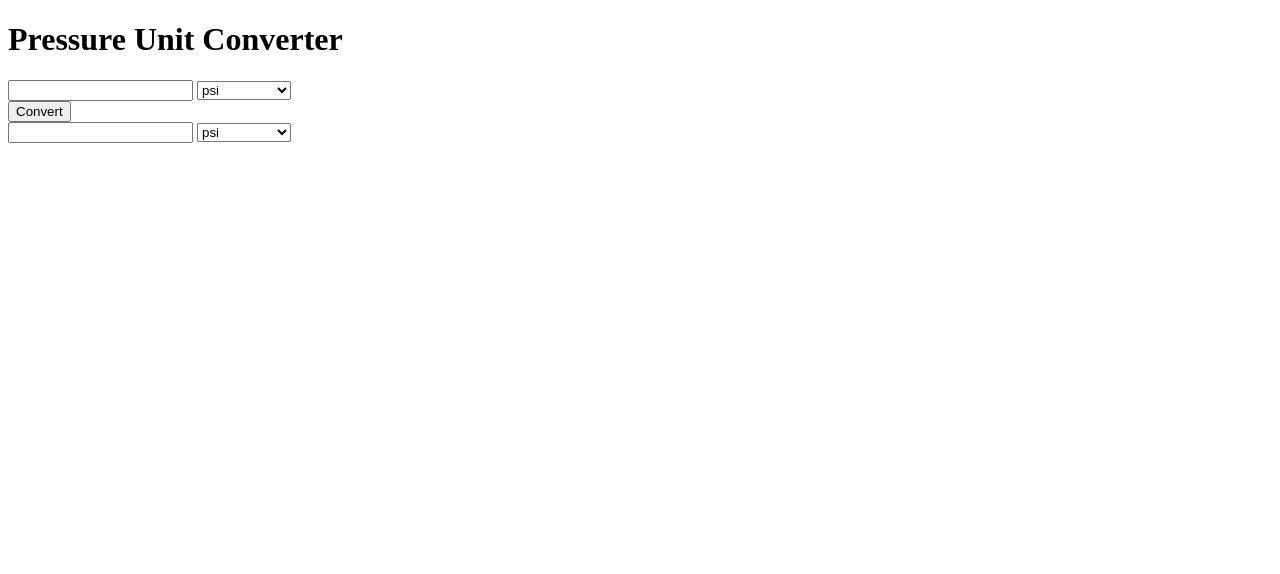
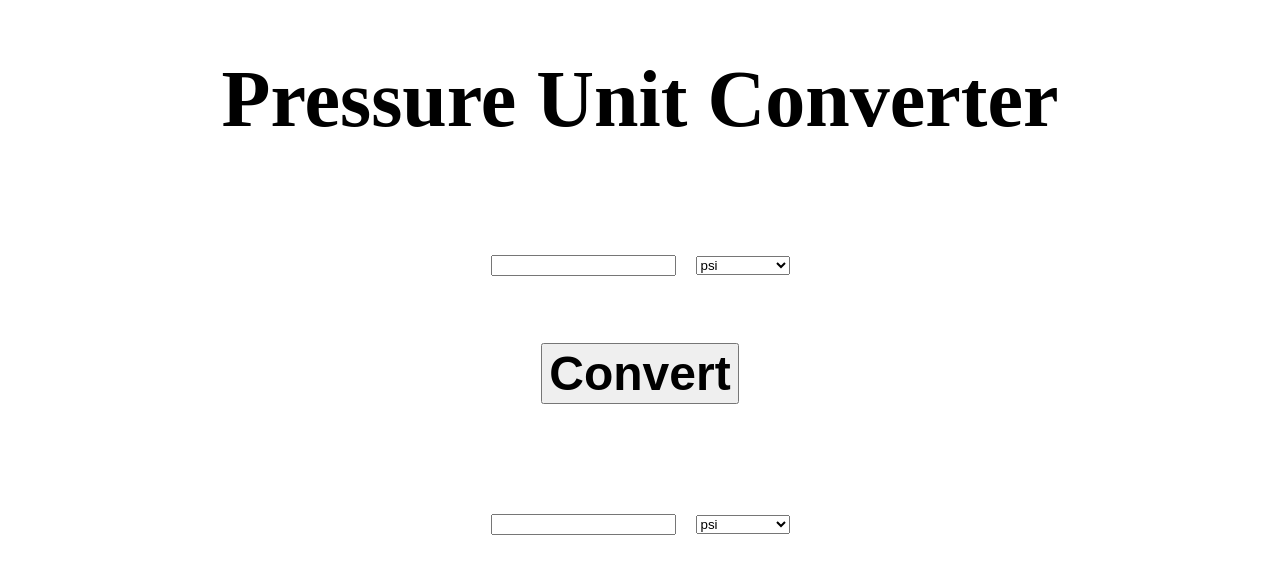
Before and after one commit to noomenkrichen/SoloProject_UnitConvertor, a plain HTML site: page index.html in a window 1280 px wide. Drawn offline with Linux system fonts and the light colour scheme.

Commit message:
added style sheet

```diff
--- a/index.html
+++ b/index.html
@@ -3,7 +3,9 @@
 <head>
   <meta name="author" content="Noomen Krichen">
   <title>Pressure Units Converter</title>
+  <link rel="stylesheet" href="style.css">
   <script src="conversion.js"></script>
+
 </head>
 
 <body>
@@ -19,8 +21,8 @@
                 <option value="mmHg">torr (mmHg)</option>
             </select>
         </div>
-        <div>
-            <input type="button" value="Convert" onClick="convertP()">
+        <div id="btn">
+            <input type="button" class="big_btn" value="Convert" onClick="convertP()">
         </div>
         <div id="output">
             <input type="number" name="outP" id="outP">
--- a/style.css
+++ b/style.css
@@ -0,0 +1,48 @@
+h1 {
+    display: block;
+    font-size: 5em;
+    margin-top: 0.67em;
+    margin-bottom: 0.67em;
+    margin-left: 10;
+    margin-right: 10;
+    font-weight: bold;
+    text-align: center;
+  }
+
+  #input {
+    display: block;
+    font-size: 5em;
+    margin-top: 0.67em;
+    margin-bottom: 0.67em;
+    margin-left: 10;
+    margin-right: 10;
+    font-weight: bold;
+    text-align: center;
+  }
+
+  #output {
+    display: block;
+    font-size: 5em;
+    margin-top: 0.67em;
+    margin-bottom: 0.67em;
+    margin-left: 10;
+    margin-right: 10;
+    font-weight: bold;
+    text-align: center;
+  }
+
+  #btn {
+    display: block;
+    font-size: 3em;
+    margin-top: 0.67em;
+    margin-bottom: 0.67em;
+    margin-left: 10;
+    margin-right: 10;
+    font-weight: bold;
+    text-align: center;
+  }
+
+  .big_btn {
+    font-size: 1em;
+    font-weight: bold;
+  }
```
